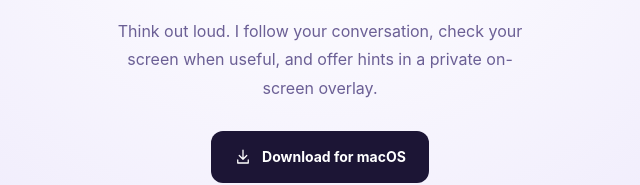
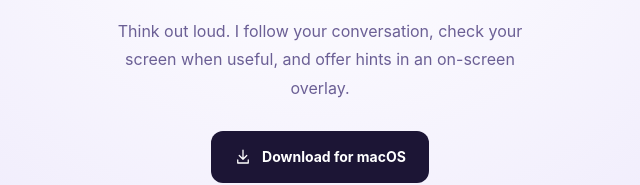
Before and after one commit to JINGBANZ/jarvis, a website: page website/public/index.html in a window 1280 px wide. Shown: the part 395-580 px from the top of the page, 320-960 px from the left. Drawn offline with Linux system fonts and the light colour scheme.

Commit message:
docs(website): correct privacy claims from review

```diff
--- a/website/public/index.html
+++ b/website/public/index.html
@@ -7,10 +7,10 @@
     <meta name="theme-color" content="#ebe6fb" media="(prefers-color-scheme: light)">
     <meta name="theme-color" content="#0e0a1f" media="(prefers-color-scheme: dark)">
     <title>Jarvis — Your voice-only AI agent for macOS</title>
-    <meta name="description" content="Think out loud with Jarvis. A native macOS AI agent that follows your conversation and offers timely hints in a private on-screen overlay. Experimental and open source.">
+    <meta name="description" content="Think out loud with Jarvis. A native macOS AI agent that follows your conversation and offers timely hints in an on-screen overlay. Experimental and open source.">
     <meta property="og:type" content="website">
     <meta property="og:title" content="Jarvis — Your voice-only AI agent">
-    <meta property="og:description" content="Think out loud. Jarvis follows your conversation, checks your screen when useful, and offers hints in a private overlay. For macOS.">
+    <meta property="og:description" content="Think out loud. Jarvis follows your conversation, checks your screen when useful, and offers hints in an on-screen overlay. For macOS.">
     <link rel="icon" href="/assets/robot.svg" type="image/svg+xml">
     <link rel="stylesheet" href="/styles.css">
   </head>
@@ -20,7 +20,7 @@
       <p class="wordmark">JARVIS</p>
       <img class="robot" src="/assets/robot.svg" width="234" height="282" alt="Jarvis, a friendly robot with violet outlines and teal eyes.">
       <h1>Your voice-only <span>AI agent.</span></h1>
-      <p class="description">Think out loud. I follow your conversation, check your screen when useful, and offer hints in a private on-screen overlay.</p>
+      <p class="description">Think out loud. I follow your conversation, check your screen when useful, and offer hints in an on-screen overlay.</p>
       <a class="download" href="https://github.com/JINGBANZ/jarvis/releases/latest/download/Jarvis.dmg">
         <svg aria-hidden="true" viewBox="0 0 24 24" width="18" height="18" fill="none" stroke="currentColor" stroke-width="1.7" stroke-linecap="round" stroke-linejoin="round"><path d="M12 3v12m-5-5 5 5 5-5M5 16v4h14v-4"/></svg>
         Download for macOS
```
Also changed, not shown: README.md.
